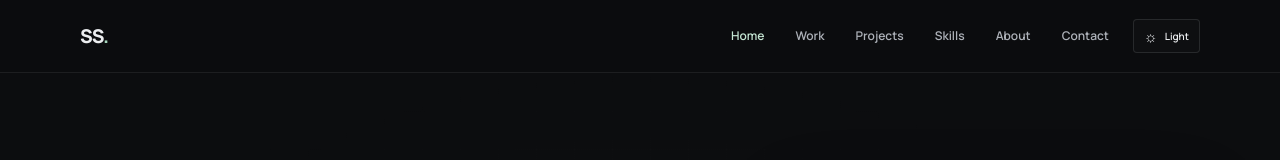
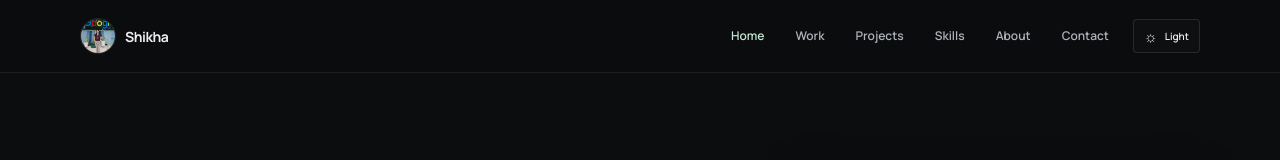
Before and after one commit to ShikhaaSingh/portfolio, a React (Vite) app: page / in a window 1280 px wide. Shown: the top 160 px of the page. Built offline with nearby package versions, Linux system fonts and the light colour scheme.

Commit message:
Update navbar branding with profile image

```diff
--- a/src/components/Navbar.jsx
+++ b/src/components/Navbar.jsx
@@ -1,5 +1,5 @@
 import { useState } from "react";
-import { navigation } from "../data/portfolio.js";
+import { links, navigation } from "../data/portfolio.js";
 
 function Navbar({ theme, onToggleTheme }) {
   const [menuOpen, setMenuOpen] = useState(false);
@@ -13,7 +13,15 @@ function Navbar({ theme, onToggleTheme }) {
     <header className="site-header">
       <nav className="nav-shell" aria-label="Main navigation">
         <a href="/" className="wordmark" onClick={closeMenu}>
-          SS<span>.</span>
+          <img
+            className="wordmark-avatar"
+            src={links.photo}
+            alt=""
+            aria-hidden="true"
+            width="36"
+            height="36"
+          />
+          <span>Shikha</span>
         </a>
         <div
           id="nav-links"
--- a/src/index.css
+++ b/src/index.css
@@ -90,14 +90,25 @@ button {
 }
 
 .wordmark {
+  display: inline-flex;
+  flex: 0 0 auto;
+  align-items: center;
+  gap: 9px;
   color: var(--text);
-  font-size: 19px;
-  font-weight: 800;
-  letter-spacing: -1.2px;
-}
-
-.wordmark span {
-  color: var(--accent);
+  font-size: 14px;
+  font-weight: 700;
+  letter-spacing: -0.035em;
+}
+
+.wordmark-avatar {
+  display: block;
+  width: 36px;
+  height: 36px;
+  flex: 0 0 auto;
+  border: 1px solid var(--line);
+  border-radius: 50%;
+  object-fit: cover;
+  object-position: center 42%;
 }
 
 .nav-links {
```
